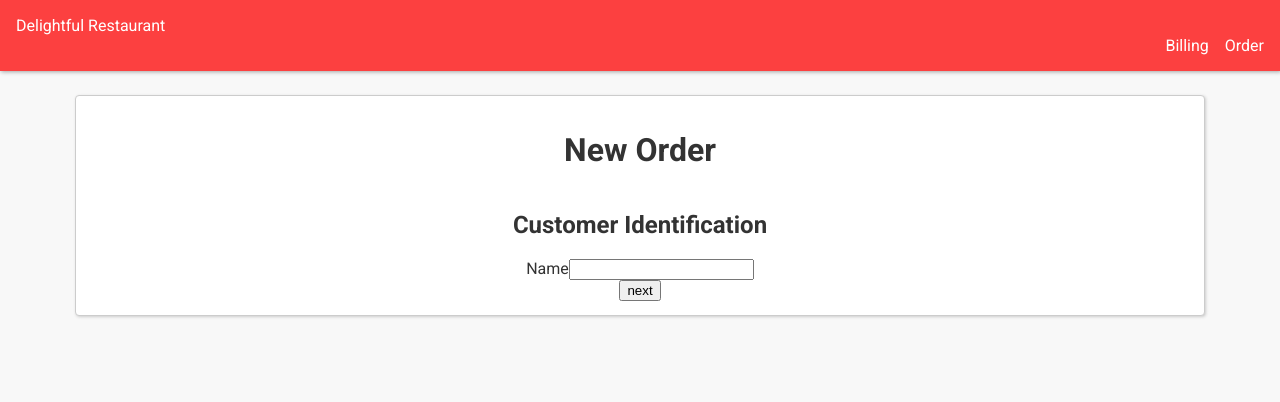
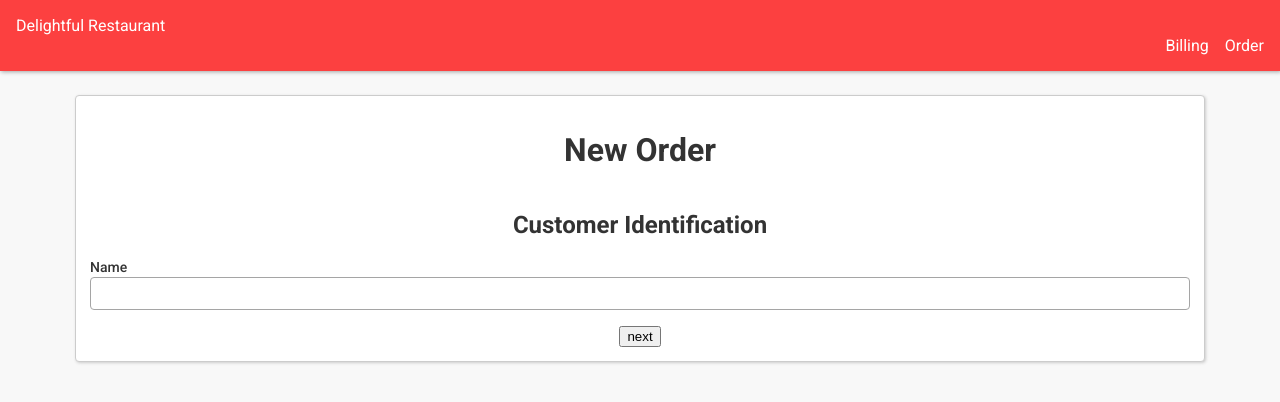
Before and after one commit to aragaovini/playkids-frontend-challenge, a Vue app: page /order/customer in a window 1280 px wide. Shown: the top 402 px of the page. Built offline with nearby package versions, Linux system fonts and the light colour scheme; some icons are missing; what vue-currency-filter, vue-the-mask, vue-uuid would draw is missing.

Commit message:
feat: adding style to input component

```diff
--- a/src/components/atoms/c-input/CInput.vue
+++ b/src/components/atoms/c-input/CInput.vue
@@ -1,7 +1,12 @@
 <template>
-  <div>
-    <label>{{ label }}</label>
-    <input v-bind="$attrs" @input="handleInput" />
+  <div class="input">
+    <label class="input__label">{{ label }}</label>
+    <input
+      class="input__field"
+      v-bind="$attrs"
+      v-model="model"
+      @input="handleInput"
+    />
   </div>
 </template>
 
@@ -31,3 +36,34 @@ export default {
   }
 };
 </script>
+
+<style scoped lang="scss">
+@use '../../../assets/styles/colors' as *;
+@use '../../../assets/styles/sizes' as *;
+
+.input {
+  margin-bottom: $size-md;
+  display: flex;
+  flex-flow: column;
+  text-align: left;
+  .input__label {
+    font-size: 14px;
+    color: $black;
+    font-weight: 500;
+    margin-bottom: 2px;
+  }
+
+  .input__field {
+    border: 1px solid $dark-gray;
+    border-radius: 4px;
+    padding: $size-sm 4px;
+    outline: none;
+    &:focus {
+      border-color: $black;
+      .input__label {
+        color: $black;
+      }
+    }
+  }
+}
+</style>
```
